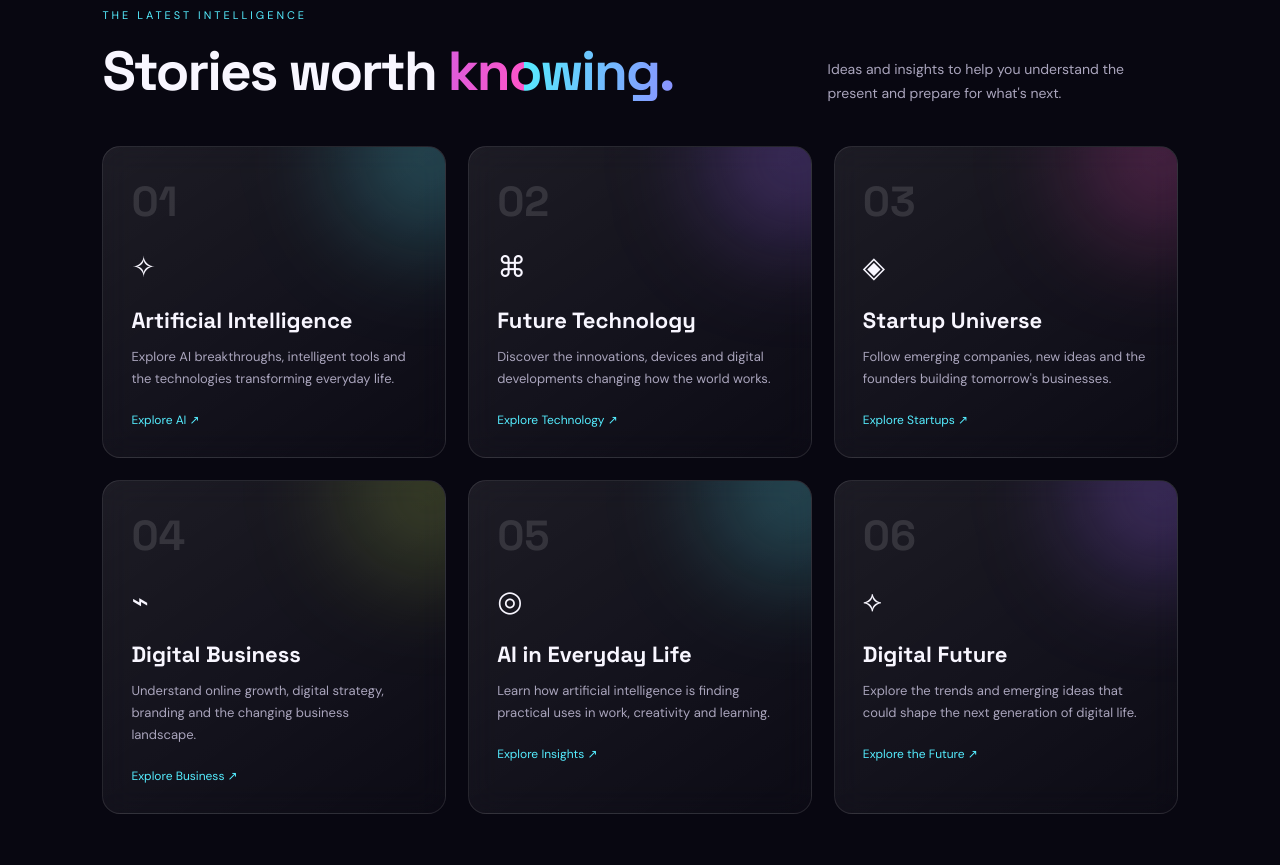
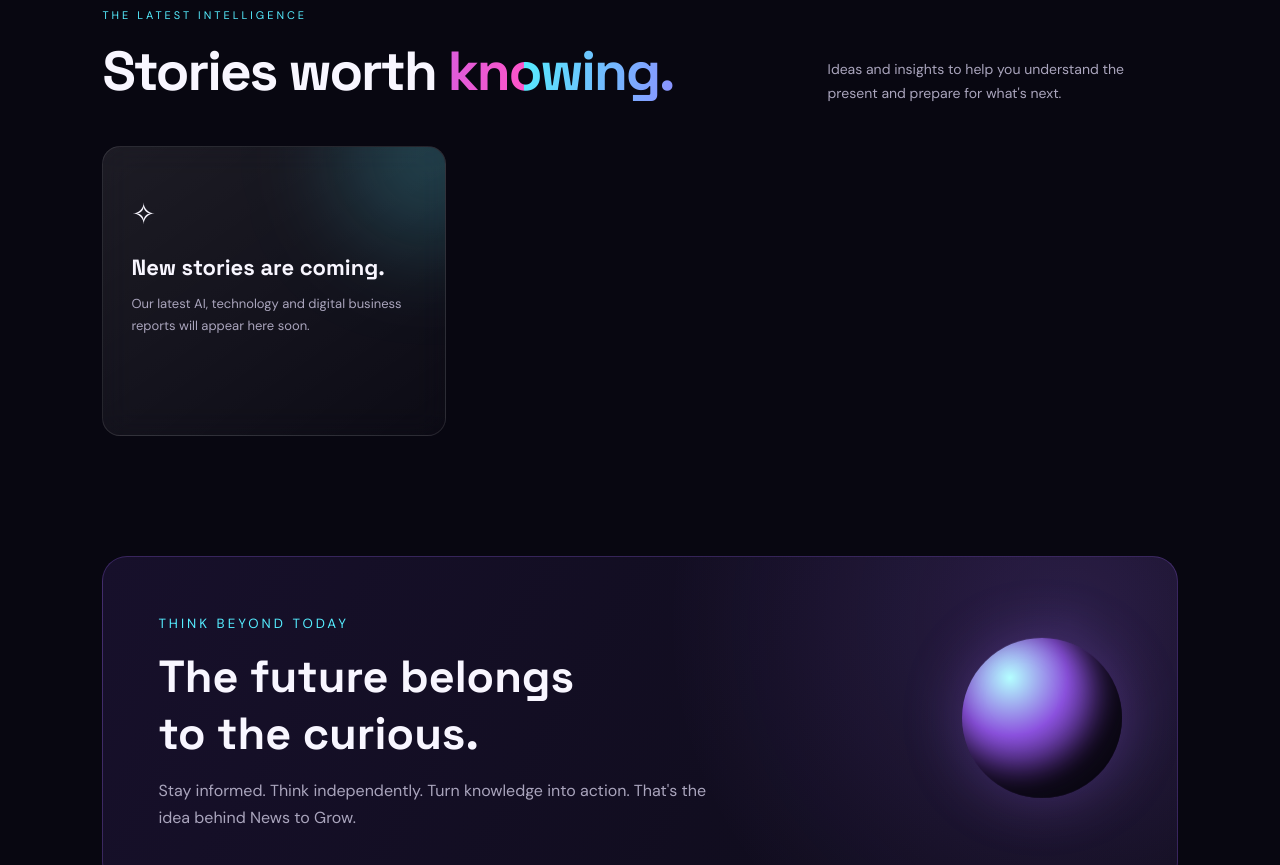
Before and after one commit to Nikhil181026/E-chatter-Website, an Eleventy site: page news/growth/index.njk in a window 1280 px wide. Shown: the part 1272-2137 px from the top of the page. Built offline with nearby package versions, Linux system fonts and the light colour scheme; Eleventy itself is replaced by a stand-in of ours; files that its build step writes are made by us from their sources.

Commit message:
Update index.njk

```diff
--- a/news/growth/index.njk
+++ b/news/growth/index.njk
@@ -677,55 +677,41 @@ footer a { color:var(--cyan); }
     <p>Ideas and insights to help you understand the present and prepare for what's next.</p>
   </div>
 
-  <div class="news-grid">
-    <article class="news-card reveal" data-category="AI">
-      <div class="card-number">01</div>
+<div class="news-grid">
+  {% set articles = collections.growth_news %}
+
+  {% if articles.length %}
+    {% for article in articles %}
+      <article class="news-card reveal" data-category="{{ article.data.category }}">
+        <div class="card-number">{{ "%02d" | format(loop.index) }}</div>
+        <div class="card-icon">✧</div>
+
+        <small style="color:var(--cyan);">
+          {{ article.data.category }}
+        </small>
+
+        <h3>{{ article.data.title }}</h3>
+
+        <p>{{ article.data.description }}</p>
+
+        <p style="margin-top:12px;">
+          {{ article.date.toLocaleDateString("en-IN") }}
+        </p>
+
+        <a class="card-link" href="{{ article.url }}">
+          Read Full Story ↗
+        </a>
+      </article>
+    {% endfor %}
+  {% else %}
+    <div class="news-card">
       <div class="card-icon">✧</div>
-      <h3>Artificial Intelligence</h3>
-      <p>Explore AI breakthroughs, intelligent tools and the technologies transforming everyday life.</p>
-      <a class="card-link" href="#discover">Explore AI ↗</a>
-    </article>
+      <h3>New stories are coming.</h3>
+      <p>Our latest AI, technology and digital business reports will appear here soon.</p>
+    </div>
+  {% endif %}
+</div>
 
-    <article class="news-card reveal" data-category="Technology">
-      <div class="card-number">02</div>
-      <div class="card-icon">⌘</div>
-      <h3>Future Technology</h3>
-      <p>Discover the innovations, devices and digital developments changing how the world works.</p>
-      <a class="card-link" href="#discover">Explore Technology ↗</a>
-    </article>
-
-    <article class="news-card reveal" data-category="Startups">
-      <div class="card-number">03</div>
-      <div class="card-icon">◈</div>
-      <h3>Startup Universe</h3>
-      <p>Follow emerging companies, new ideas and the founders building tomorrow's businesses.</p>
-      <a class="card-link" href="#discover">Explore Startups ↗</a>
-    </article>
-
-    <article class="news-card reveal" data-category="Business">
-      <div class="card-number">04</div>
-      <div class="card-icon">⌁</div>
-      <h3>Digital Business</h3>
-      <p>Understand online growth, digital strategy, branding and the changing business landscape.</p>
-      <a class="card-link" href="#discover">Explore Business ↗</a>
-    </article>
-
-    <article class="news-card reveal" data-category="AI">
-      <div class="card-number">05</div>
-      <div class="card-icon">◎</div>
-      <h3>AI in Everyday Life</h3>
-      <p>Learn how artificial intelligence is finding practical uses in work, creativity and learning.</p>
-      <a class="card-link" href="#discover">Explore Insights ↗</a>
-    </article>
-
-    <article class="news-card reveal" data-category="Technology">
-      <div class="card-number">06</div>
-      <div class="card-icon">⟡</div>
-      <h3>Digital Future</h3>
-      <p>Explore the trends and emerging ideas that could shape the next generation of digital life.</p>
-      <a class="card-link" href="#discover">Explore the Future ↗</a>
-    </article>
-  </div>
 </section>
 
 <section class="feature reveal">
```
